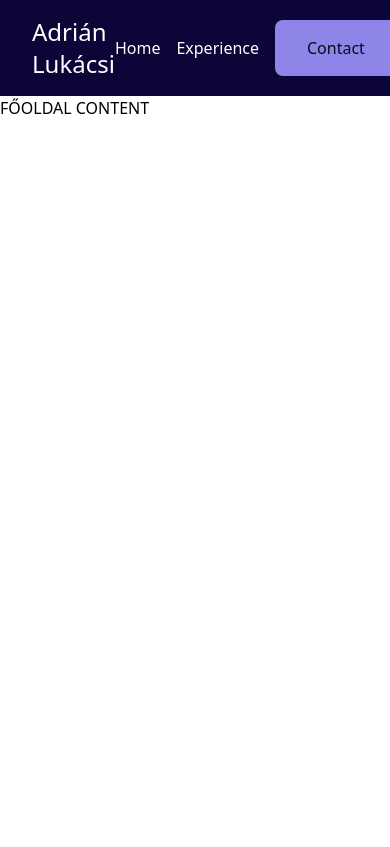
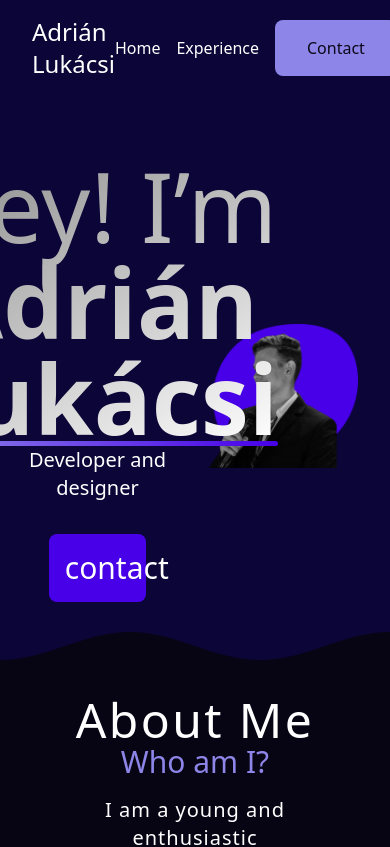
Before and after one commit to F1gUr3/lna-portfolio, a Vue app in the folder frontend/: page / in a window 390 px wide. Shown: the top 847 px of the page. Built offline with nearby package versions, Linux system fonts and the light colour scheme.

Commit message:
added non functioal navbar and banner
added section titles, non functional banner element nothign yet responsive

```diff
--- a/frontend/src/assets/main.css
+++ b/frontend/src/assets/main.css
@@ -6,5 +6,7 @@
 
 *{
   font-family: "Poppins" sans-serif;
-
 }
+body{
+  background: #070514;
+}
--- a/frontend/src/components/layout/NavigationBar.vue
+++ b/frontend/src/components/layout/NavigationBar.vue
@@ -5,7 +5,7 @@
 
 <div class="NavigationBar">
     <div id="logo">
-        <h1 class="text-xl">Adrián Lukácsi</h1>
+        <p class="text-xl">Adrián Lukácsi</p>
     </div>
     <div class="NavigationItems">
         <p>Home</p>
@@ -20,7 +20,7 @@
 
 .NavigationBar{
     @apply flex flex-row justify-between px-8 w-full p-4 my-auto bg-[#0C0537] text-white items-center;
-    #logo h1{
+    #logo p{
         @apply text-2xl ;
     }
     .NavigationItems{
--- a/frontend/src/components/pageComponents/Banner.vue
+++ b/frontend/src/components/pageComponents/Banner.vue
@@ -1,11 +1,66 @@
 <script setup>
-
+import BannerImage from "@/assets/img/BannerImage.png";
 </script>
 
 <template>
 
+  <div class="Banner">
+    <div class="TextSection">
+      <p id="BannerTitle">
+        <span id="BannerTitleLight">Hey! I’m</span> <br />Adrián Lukácsi
+      </p>
+      <h1 id="BannerRole">Developer and designer</h1>
+
+      <p id="contact">contact</p>
+    </div>
+    <div class="ImageSection">
+      <img :src="BannerImage" alt="Image of myself" />
+    </div>
+  </div>
 </template>
 
 <style>
+.Banner {
+  @apply flex flex-row h-[600px] bg-[#0C0537] text-white;
 
+  clip-path: polygon(100% 0%, 0% 0% , 0.00% 94.00%, 2.00% 93.96%, 4.00% 93.84%, 6.00% 93.64%, 8.00% 93.37%, 10.00% 93.04%, 12.00% 92.66%, 14.00% 92.25%, 16.00% 91.81%, 18.00% 91.37%, 20.00% 90.95%, 22.00% 90.54%, 24.00% 90.18%, 26.00% 89.87%, 28.00% 89.62%, 30.00% 89.45%, 32.00% 89.35%, 34.00% 89.34%, 36.00% 89.41%, 38.00% 89.56%, 40.00% 89.78%, 42.00% 90.07%, 44.00% 90.42%, 46.00% 90.81%, 48.00% 91.23%, 50.00% 91.67%, 52.00% 92.10%, 54.00% 92.53%, 56.00% 92.92%, 58.00% 93.26%, 60.00% 93.55%, 62.00% 93.78%, 64.00% 93.93%, 66.00% 94.00%, 68.00% 93.98%, 70.00% 93.89%, 72.00% 93.71%, 74.00% 93.46%, 76.00% 93.15%, 78.00% 92.79%, 80.00% 92.39%, 82.00% 91.96%, 84.00% 91.52%, 86.00% 91.09%, 88.00% 90.67%, 90.00% 90.30%, 92.00% 89.97%, 94.00% 89.70%, 96.00% 89.50%, 98.00% 89.37%, 100.00% 89.33%);
+
+  .TextSection {
+    @apply m-auto items-center w-1/2 flex flex-col;
+    #BannerTitle {
+      @apply text-8xl text-center font-bold relative;
+      background: -webkit-linear-gradient(120deg, #ffffff, #8a8a8a);
+      -webkit-background-clip: text;
+      -webkit-text-fill-color: transparent;
+      #BannerTitleLight {
+        @apply font-extralight;
+        font-weight: thin !important;
+      }
+    }
+    #BannerTitle::after{
+        content: "";
+        width: 100%;
+        height: 5px;
+        background: rgb(142,133,232);
+        background: linear-gradient(90deg, rgba(142,133,232,1) 0%, rgba(71,0,232,1) 100%);
+        position:absolute;
+        bottom: 0;
+        left: 0;
+        border-radius: 5px
+
+    }
+    #BannerRole {
+      @apply text-xl text-center font-light;
+    }
+    #contact {
+      @apply p-4 bg-[#4700E8] text-center w-1/2 m-8 text-3xl font-extralight rounded-lg;
+    }
+  }
+  .ImageSection {
+    @apply m-auto w-1/2 flex items-center;
+    img {
+      @apply w-5/6;
+    }
+  }
+}
 </style>
--- /dev/null
+++ b/frontend/src/components/pageComponents/SectionTitle.vue
@@ -0,0 +1,31 @@
+<script setup>
+
+let {title, subTitle} = defineProps({
+    title: String,
+    subTitle: String
+})
+
+</script>
+
+<template>
+
+<div class="SectionTitle">
+    <h2 class="title">{{ title }}</h2>
+    <h3 class="subTitle">{{ subTitle }}</h3>
+
+</div>
+</template>
+
+<style scoped>
+.SectionTitle{
+    @apply w-full text-center text-white mb-4;
+
+    .title{
+        @apply text-5xl font-light tracking-wider ;
+    }
+    .subTitle{
+        @apply text-3xl font-thin text-[#8E85E8];
+
+    }
+}
+</style>
--- a/frontend/src/views/HomeView.vue
+++ b/frontend/src/views/HomeView.vue
@@ -1,11 +1,27 @@
 <script setup>
 import Layout from "@/components/layout/Layout.vue";
+import Banner from "@/components/pageComponents/Banner.vue"
+import SectionTitle from "@/components/pageComponents/SectionTitle.vue"
 </script>
 
 <template>
 
 <Layout >
-FŐOLDAL CONTENT
+
+<Banner />
+<SectionTitle title="About Me" subTitle="Who am I?" />
+<div class="AboutMeText">
+  <p>I am a young and enthusiastic Lorem Ipsum  Dolor Sit Amer Cons ecteteur  teteur   Dolor Sit A mer Consec ectetesec ecteteur  teteur   Dolor Sit A ur  teteur   Dolor Sit A  teteur   Dolor Sit A mer Con enthusiastic Lorem Ipsum  Dolor Sit Amer Cons ecteteur  teteur   Dolor Sit A mer Consec ectetesec</p>
+</div>
+<SectionTitle title="My Work" subTitle="What Do i Do?" />
+<SectionTitle title="My Skills" subTitle="What am i good at?" />
+<SectionTitle title="Work together" subTitle="How do we collaborate?" />
 </Layout>
 
 </template>
+
+<style scoped>
+.AboutMeText{
+  @apply w-1/2 text-white m-auto text-center text-xl font-thin mb-4 tracking-wider
+}
+</style>
```
Also changed, not shown: frontend/src/assets/img/BannerImage.png (added).
